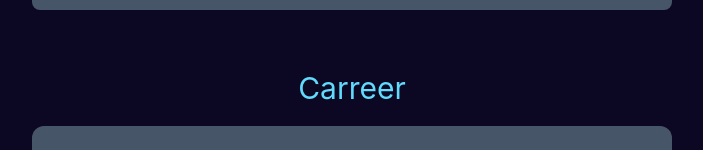
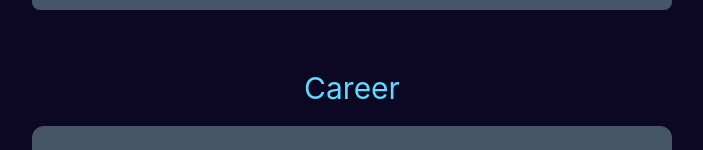
Before and after one commit to lowe-lowing/lowes-landing-page, a Next.js app: page / in a window 1280 px wide. Shown: the part 2591-2741 px from the top of the page, without its empty margins (288-991 px from the left). Built offline with nearby package versions, Linux system fonts and the light colour scheme.

Commit message:
spelling

```diff
--- a/src/components/Carreer/Carreer.tsx
+++ b/src/components/Career/Career.tsx
@@ -5,10 +5,10 @@ import { IconRenderer } from "@/assets/icons/Icon";
 import { downloadPDF } from "@/utils/downloadPdf";
 import { Button } from "../ui/Button";
 
-export const Carreer = () => {
+export const Career = () => {
   return (
-    <section className="flex flex-col items-center pt-10" id="Carreer">
-      <Title>Carreer</Title>
+    <section className="flex flex-col items-center pt-10" id="Career">
+      <Title>Career</Title>
       <div className="text-primary w-[50%] bg-secondary p-5 rounded-xl">
         <div className="grid grid-cols-right-auto gap-10">
           <div className="flex flex-col gap-4">
--- /dev/null
+++ b/src/components/Career/index.ts
@@ -0,0 +1 @@
+export * from "./Career";
--- a/src/components/Carreer/index.ts
+++ /dev/null
@@ -1 +0,0 @@
-export * from "./Carreer";
--- a/src/components/Projects/components/Card.tsx
+++ b/src/components/Projects/components/Card.tsx
@@ -24,7 +24,7 @@ export const Card: React.FC<CardProps> = ({ project }) => {
       <div className="flex justify-end w-full">
         {project.type === LinkType.Link && (
           <button className="text-primary flex items-center gap-1" onClick={() => OpenInNewTab(project.link)}>
-            Goto <FaArrowRight />
+            Go to <FaArrowRight />
           </button>
         )}
         {project.type === LinkType.Buttons && (
--- a/src/components/index.ts
+++ b/src/components/index.ts
@@ -2,6 +2,6 @@ export * from "./NavBar";
 export * from "./AboutMe";
 export * from "./Projects";
 export * from "./SnakeGame";
-export * from "./Carreer";
+export * from "./Career";
 export * from "./Contact";
 export * from "./ui";
--- a/src/views/HomeView.tsx
+++ b/src/views/HomeView.tsx
@@ -1,4 +1,4 @@
-import { AboutMe, Carreer, Contact, Projects, SnakeGame } from "@/components";
+import { AboutMe, Career, Contact, Projects, SnakeGame } from "@/components";
 import { Navbar } from "@/components/NavBar";
 import { FC } from "react";
 
@@ -9,7 +9,7 @@ export const HomeView: FC = () => {
       <AboutMe />
       <div className="flex flex-col">
         <Projects />
-        <Carreer />
+        <Career />
         <SnakeGame />
         <Contact />
       </div>
```
Also changed, not shown: src/components/Career/components/CVTitle.tsx (renamed from src/components/Carreer/components/CVTitle.tsx), src/components/Career/components/Certificate.tsx (renamed from src/components/Carreer/components/Certificate.tsx), src/components/Career/components/Education.tsx (renamed from src/components/Carreer/components/Education.tsx), src/components/Career/components/Employment.tsx (renamed from src/components/Carreer/components/Employment.tsx), src/components/Career/components/index.ts (renamed from src/components/Carreer/components/index.ts).
